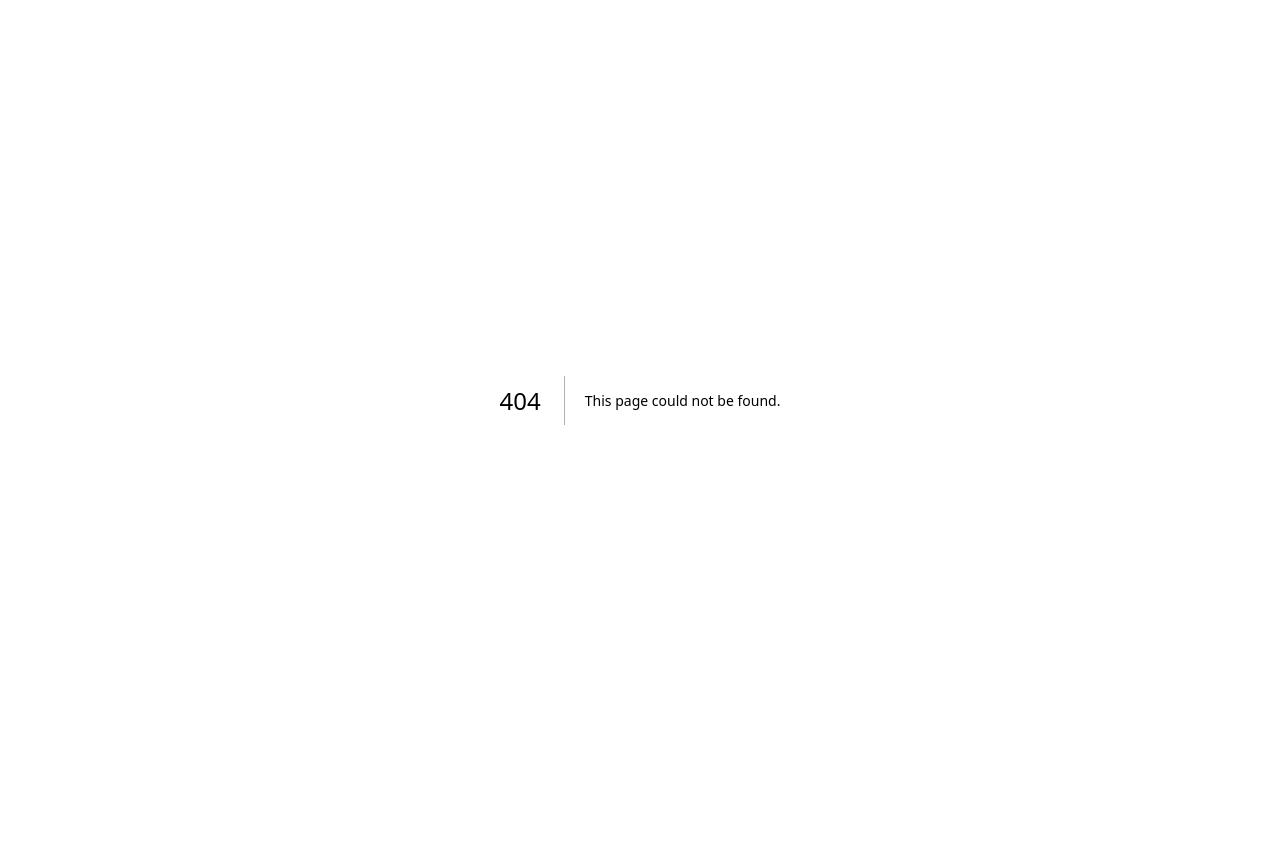
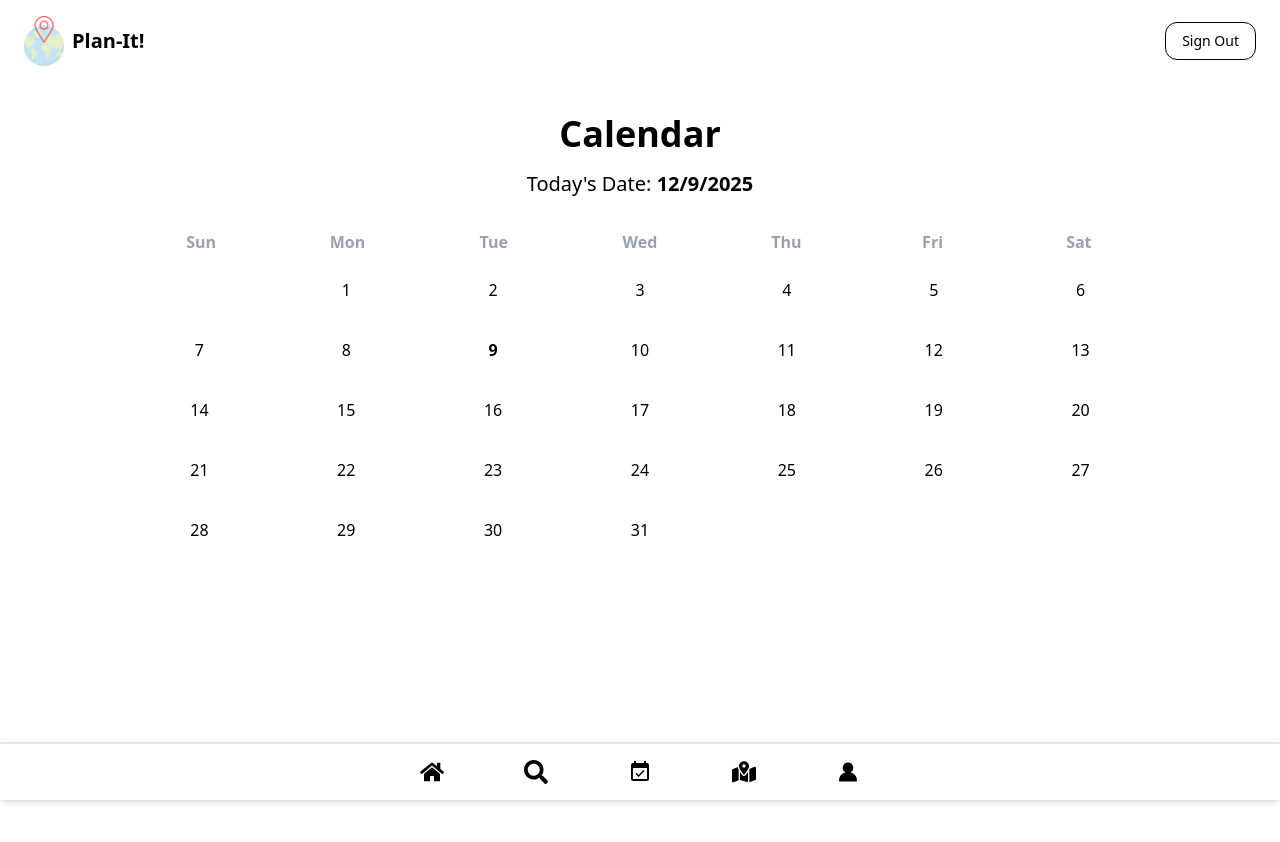
Before and after one commit to RohitCodes22/Plan-It, a Next.js app in the folder frontend/: page /calendar in a window 1280 px wide. Before the commit this address had no page. Shown: the top 842 px of the page. Before the commit the page ends 800 px from the top, so only its background shows below. Built offline with nearby package versions, Linux system fonts and the light colour scheme.

Commit message:
Calendar in frontend added

```diff
--- /dev/null
+++ b/frontend/src/app/calendar/calendar.js
@@ -0,0 +1,62 @@
+"use client";
+import { useEffect, useState } from "react";
+import { getCurrentDate } from "./date";
+
+export default function Calendar() {
+  const [currentDate, setCurrentDate] = useState("");
+  const [daysInMonth, setDaysInMonth] = useState([]);
+  const [today, setToday] = useState(0);
+  const [firstDayOfMonth, setFirstDayOfMonth] = useState(0);
+
+  useEffect(() => {
+    const date = new Date();
+    setToday(date.getDate());
+    setCurrentDate(getCurrentDate());
+
+    const year = date.getFullYear();
+    const month = date.getMonth();
+
+    const days = new Date(year, month + 1, 0).getDate();
+    setDaysInMonth(Array.from({ length: days }, (_, i) => i + 1));
+
+    setFirstDayOfMonth(new Date(year, month, 1).getDay());
+  }, []);
+
+  const weekDays = ["Sun", "Mon", "Tue", "Wed", "Thu", "Fri", "Sat"];
+
+  return (
+    <div className="w-screen h-screen bg-white text-black flex flex-col items-center justify-start p-8">
+      <h1 className="text-4xl font-bold mb-4">Calendar</h1>
+      <div className="text-xl mb-8">
+        Today's Date: <span className="font-semibold">{currentDate}</span>
+      </div>
+
+      <div className="grid grid-cols-7 w-full max-w-5xl text-center mb-2">
+        {weekDays.map((day) => (
+          <div key={day} className="font-semibold text-gray-400">
+            {day}
+          </div>
+        ))}
+      </div>
+
+      <div className="grid grid-cols-7 gap-1 w-full max-w-5xl text-center">
+        {Array.from({ length: firstDayOfMonth }).map((_, i) => (
+          <div key={`empty-${i}`} />
+        ))}
+
+        {daysInMonth.map((day) => (
+          <div
+            key={day}
+            className={`p-4 ${
+              day === today
+                ? "bg-white text-black font-bold"
+                : "hover:bg-gray-200"
+            }`}
+          >
+            {day}
+          </div>
+        ))}
+      </div>
+    </div>
+  );
+}
--- /dev/null
+++ b/frontend/src/app/calendar/date.js
@@ -0,0 +1,4 @@
+export function getCurrentDate() {
+  const date = new Date();
+  return date.toLocaleDateString();
+}
--- /dev/null
+++ b/frontend/src/app/calendar/page.js
@@ -0,0 +1,15 @@
+import Header from "../components/header/header_logged_in";
+import Calendar from "./calendar";
+import React from "react";
+import BottomNavBar from "../components/bottomNavBar/bottom_nav_bar";
+export default function ProfilePage() {
+  return (
+    <div className="min-h-screen flex flex-col items-center bg-white font-sans">
+      <Header />
+      <main>
+        <Calendar />
+      </main>
+      <BottomNavBar />
+    </div>
+  );
+}
--- a/frontend/src/app/components/bottomNavBar/bottom_nav_bar.js
+++ b/frontend/src/app/components/bottomNavBar/bottom_nav_bar.js
@@ -14,7 +14,7 @@ const BottomNavBar = () => {
         <a href="/TODO">
           <FaSearch />
         </a>
-        <a href="/TODO">
+        <a href="/calendar">
           <MdEventAvailable />
         </a>
         <a href="/map">
```
